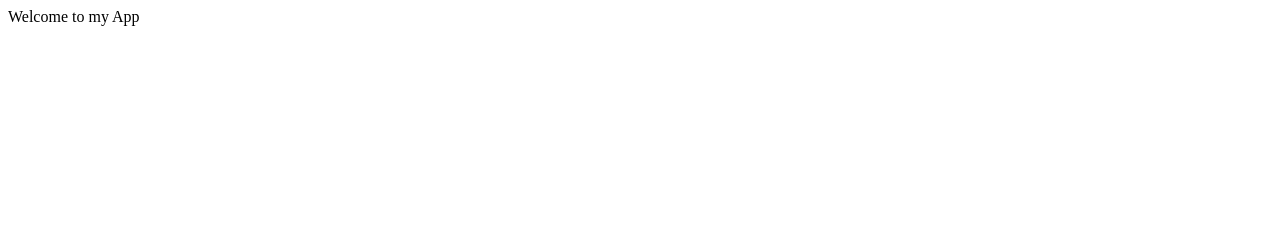
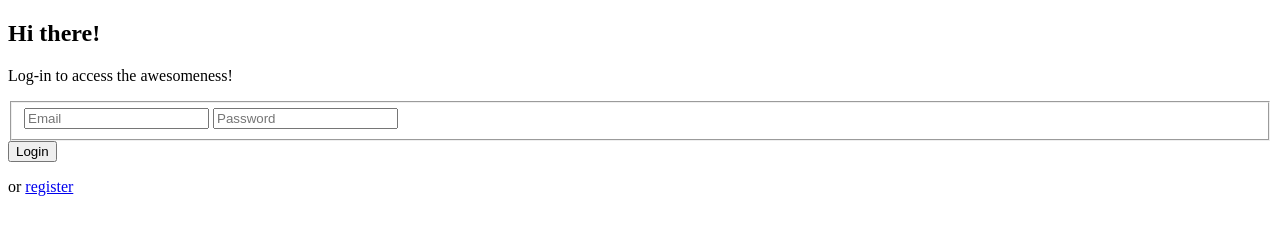
Before and after one commit to heshamelmasry77/angularreg, a website: page builds/development/index.html in a window 1280 px wide. Drawn offline with nearby package versions, Linux system fonts and the light colour scheme; some packages are replaced by stand-ins of ours.

Commit message:
Using Routes

```diff
--- a/builds/development/index.html
+++ b/builds/development/index.html
@@ -15,9 +15,8 @@
 
 <body>
     <header></header>
-    <div class="page" ng-controller="appController">
+    <div class="page" ng-view>
         <main class="cf">
-            {{ message }}
 
         </main>
 
--- a/builds/development/js/app.js
+++ b/builds/development/js/app.js
@@ -1,5 +1,21 @@
-var myApp = angular.module('myApp', []);
+var myApp = angular.module('myApp', ['ngRoute']);
 
-myApp.controller('appController', ['$scope', function($scope){
-$scope.message = "Welcome to my App";
+myApp.config(['$routeProvider', function($routeProvider) {
+    $routeProvider.
+    when('/login', {
+        templateUrl: 'views/login.html',
+        controller: 'RegistrationController'
+    }).
+    when('/register', {
+        templateUrl: 'views/register.html',
+        controller: 'RegistrationController'
+    }).
+    when('/success', {
+        templateUrl: 'views/success.html',
+        controller: 'SuccessController'
+    }).
+    otherwise({
+        redirectTo: 'login'
+    });
+
 }]);
```
